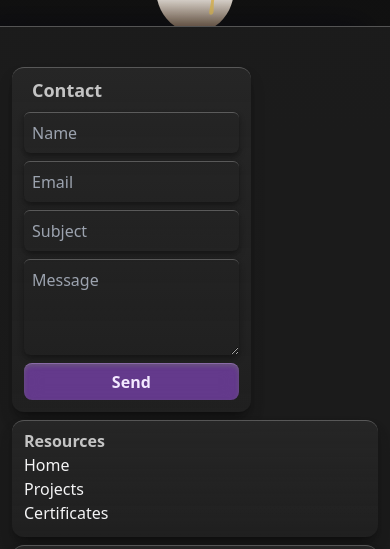
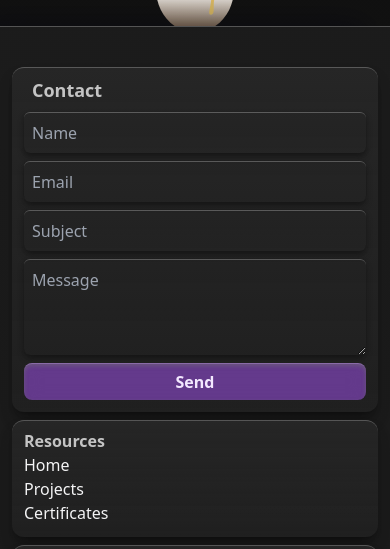
Before and after one commit to Lepidopteran/website, an Astro site: page / in a window 390 px wide. Shown: the part 4991-5540 px from the top of the page. Built offline with nearby package versions, Linux system fonts and the light colour scheme; Astro itself is replaced by a stand-in of ours.

Commit message:
style(layout): fix mobile contact form layout

```diff
--- a/src/layouts/Layout.astro
+++ b/src/layouts/Layout.astro
@@ -65,8 +65,8 @@ const currentYear = new Date().getFullYear()
 		<footer class="bg-neutral-800/50 border-t flex justify-center border-white/25 p-3 pt-10 mt-8 shadow-[rgba(0,0,15,0.5)_-1.5rem_0_2rem] relative z-10">
 			<div class="max-w-5xl m-auto w-full">
 				<div class="grid gap-2 grid-cols-[2fr_1fr] items-start justify-start">
-				<form name="contact" method="POST" data-netlify="true">
-						<div class="border-white/25 bg-gradient-to-b from-neutral-800 to-neutral-800/50 p-3 pt-2 rounded-xl flex flex-col grow gap-2 col-span-2 md:col-span-1 shadow-lg shadow-black/35 border-t">
+				<form name="contact" method="POST" data-netlify="true" class="col-span-2 md:col-span-1">
+						<div class="border-white/25 bg-gradient-to-b from-neutral-800 to-neutral-800/50 p-3 pt-2 rounded-xl flex flex-col grow gap-2 shadow-lg shadow-black/35 border-t">
 								<h4 class="text-lg pl-2 text-neutral-50/75 font-bold">Contact</h4>
 								<input type="text" name="name" class="bg-transparent w-full text-neutral-50 p-2 border-t border-white/25 rounded-md shadow-md shadow-neutral-900" placeholder="Name" />
 								<input type="email" name="email" class="bg-transparent w-full text-neutral-50 p-2 border-t border-white/25 rounded-md shadow-md shadow-neutral-900" placeholder="Email" />
```
Also changed, not shown: src/pages/projects/demos/command-palette.astro (renamed from src/pages/projects/commercial/demos/command-palette.astro).
